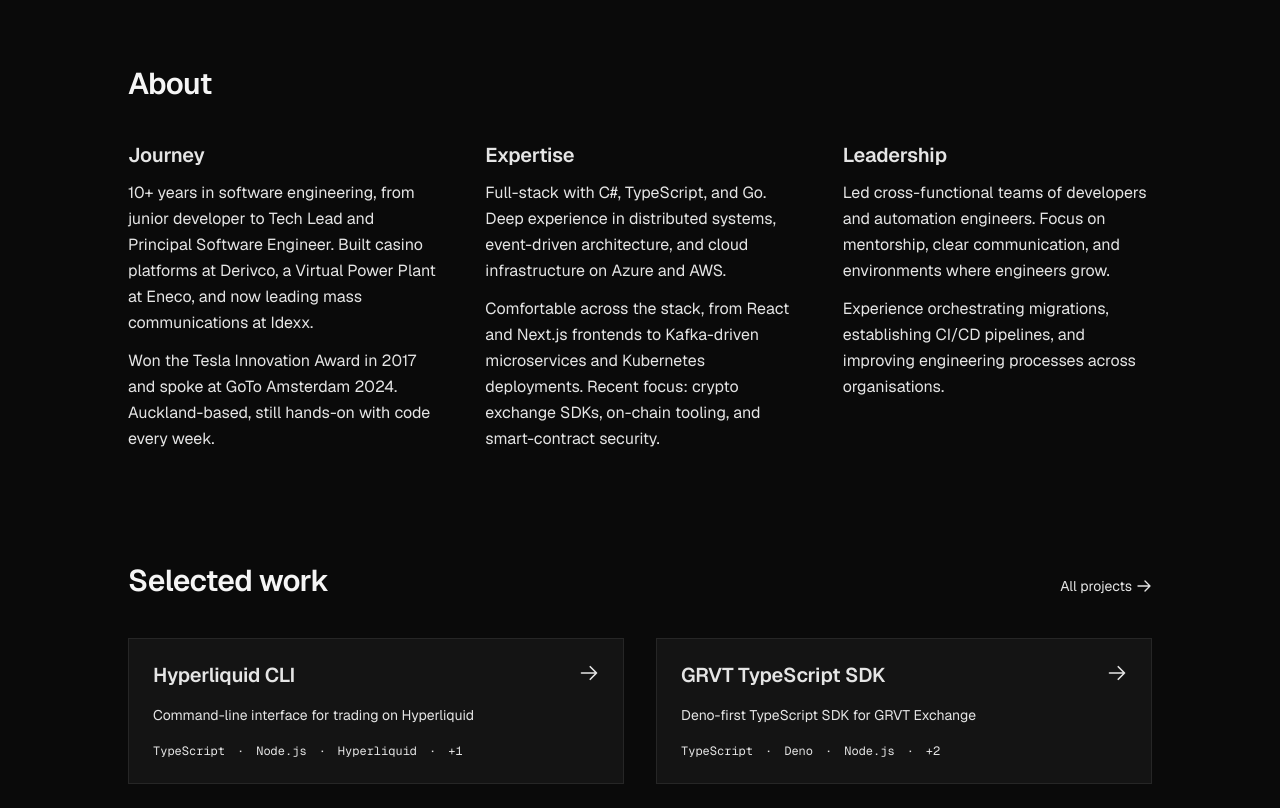
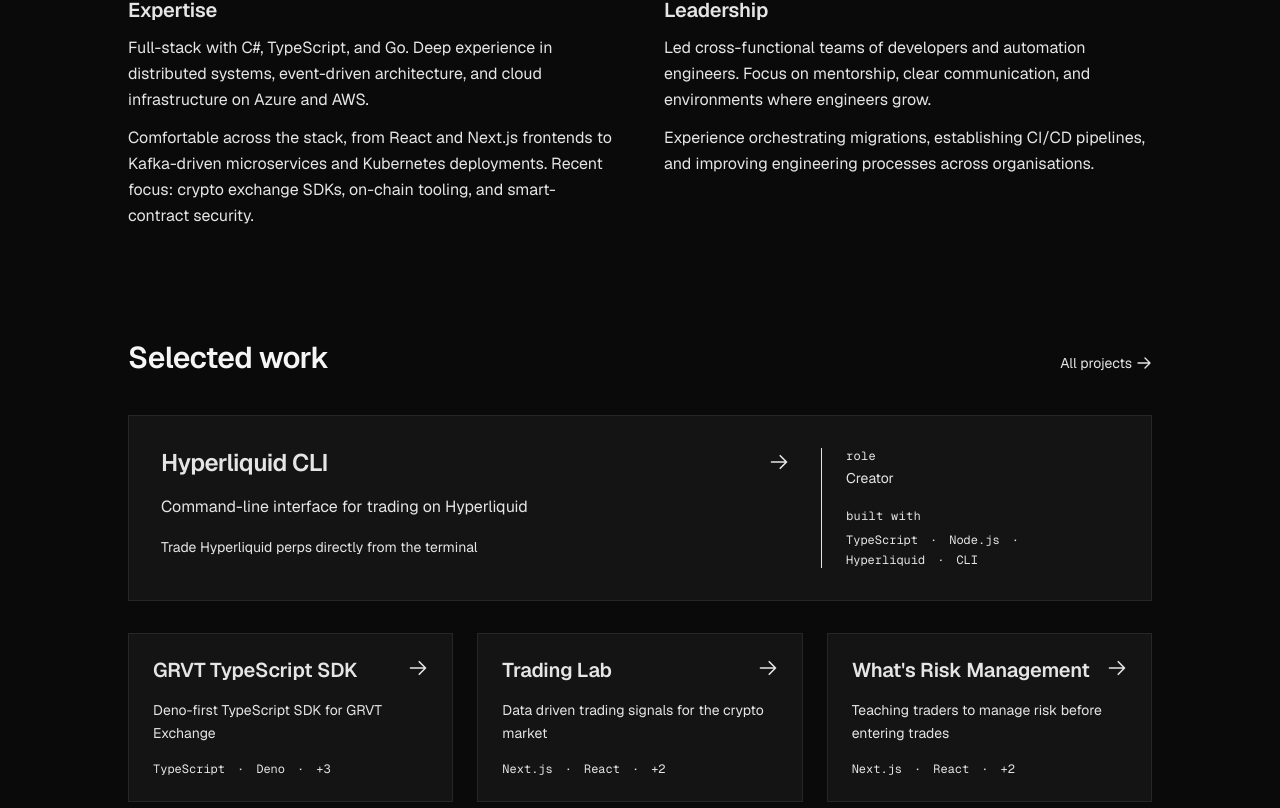
Before and after one commit to wezzcoetzee/wezzcoetzee, a Next.js app: page / in a window 1280 px wide. Shown: the part 852-1660 px from the top of the page. Built offline with nearby package versions, Linux system fonts and the light colour scheme.

Commit message:
feat: impeccable design

```diff
--- a/src/app/globals.css
+++ b/src/app/globals.css
@@ -83,10 +83,10 @@
   .hero-headline {
     font-family: var(--font-body), sans-serif;
     font-weight: 600;
-    letter-spacing: -0.035em;
-    font-size: clamp(2.5rem, 5.5vw + 0.5rem, 5rem);
+    letter-spacing: -0.025em;
+    font-size: clamp(2rem, 3vw + 0.75rem, 3.5rem);
     color: rgb(var(--color-primary));
-    line-height: 1.04;
+    line-height: 1.1;
   }
 
   h2 {
@@ -128,6 +128,16 @@
 
   .rise-in {
     animation: riseIn 0.7s cubic-bezier(0.16, 1, 0.3, 1) forwards;
+  }
+
+  [data-reveal='armed'] {
+    opacity: 0;
+    transform: translateY(16px);
+  }
+
+  [data-reveal='shown'] {
+    animation: riseIn 0.6s cubic-bezier(0.16, 1, 0.3, 1) both;
+    animation-delay: calc(var(--reveal-i, 0) * 60ms);
   }
 
   .bg-background {
@@ -248,4 +258,11 @@
   .rise-in {
     animation-duration: 0.01ms !important;
   }
+
+  [data-reveal='armed'],
+  [data-reveal='shown'] {
+    animation: none !important;
+    opacity: 1 !important;
+    transform: none !important;
+  }
 }
--- a/src/app/opengraph-image.tsx
+++ b/src/app/opengraph-image.tsx
@@ -15,7 +15,6 @@
 // Image generation
 export default async function Image() {
   return new ImageResponse(
-    (
     <div
       style={{
         fontSize: 60,
@@ -155,8 +154,7 @@
           }}
         />
       </div>
-      </div>
-    ),
+    </div>,
     {
       ...size,
     }
--- a/src/components/About.tsx
+++ b/src/components/About.tsx
@@ -7,7 +7,7 @@
   return (
     <div className="space-y-3">
       <h3 className="text-foreground">{title}</h3>
-      <div className="text-sm text-muted-foreground leading-relaxed space-y-3">{children}</div>
+      <div className="text-base text-muted-foreground leading-relaxed space-y-3">{children}</div>
     </div>
   );
 }
@@ -17,19 +17,20 @@
     <section className="space-y-10">
       <h2>About</h2>
 
-      <div className="grid grid-cols-1 md:grid-cols-3 gap-10 md:gap-12">
-        <AboutBlock title="Journey">
-          <p>
+      <div className="space-y-12">
+        <div className="max-w-3xl space-y-4">
+          <p className="text-lg text-foreground leading-relaxed">
             10+ years in software engineering, from junior developer to Tech Lead and Principal
             Software Engineer. Built casino platforms at Derivco, a Virtual Power Plant at Eneco,
             and now leading mass communications at Idexx.
           </p>
-          <p>
+          <p className="text-base text-muted-foreground leading-relaxed">
             Won the Tesla Innovation Award in 2017 and spoke at GoTo Amsterdam 2024. Auckland-based,
             still hands-on with code every week.
           </p>
-        </AboutBlock>
+        </div>
 
+        <div className="grid grid-cols-1 md:grid-cols-2 gap-10 md:gap-12">
           <AboutBlock title="Expertise">
             <p>
               Full-stack with C#, TypeScript, and Go. Deep experience in distributed systems,
@@ -44,8 +45,8 @@
 
           <AboutBlock title="Leadership">
             <p>
-            Led cross-functional teams of developers and automation engineers. Focus on mentorship,
-            clear communication, and environments where engineers grow.
+              Led cross-functional teams of developers and automation engineers. Focus on
+              mentorship, clear communication, and environments where engineers grow.
             </p>
             <p>
               Experience orchestrating migrations, establishing CI/CD pipelines, and improving
@@ -53,6 +54,7 @@
             </p>
           </AboutBlock>
         </div>
+      </div>
     </section>
   );
 }
--- a/src/components/FeaturedWork.tsx
+++ b/src/components/FeaturedWork.tsx
@@ -1,12 +1,13 @@
 import Link from 'next/link';
 import { PROJECTS } from '@/data';
 import { ProjectCard } from './ProjectCard';
+import { Reveal } from './Reveal';
 import { ArrowRightIcon } from './Icons';
 
 const FEATURED_COUNT = 4;
 
 export default function FeaturedWork() {
-  const featured = PROJECTS.slice(0, FEATURED_COUNT);
+  const [lead, ...rest] = PROJECTS.slice(0, FEATURED_COUNT);
 
   return (
     <section className="space-y-10">
@@ -21,10 +22,20 @@
         </Link>
       </div>
 
-      <div className="grid grid-cols-1 md:grid-cols-2 gap-6 md:gap-8">
-        {featured.map((project) => (
-          <ProjectCard key={project.slug} project={project} maxTechnologies={3} />
-        ))}
+      <div className="space-y-6 md:space-y-8">
+        {lead && (
+          <Reveal index={0}>
+            <ProjectCard project={lead} variant="lead" />
+          </Reveal>
+        )}
+
+        <div className="grid grid-cols-1 md:grid-cols-3 gap-6">
+          {rest.map((project, i) => (
+            <Reveal key={project.slug} index={i + 1} className="h-full">
+              <ProjectCard project={project} maxTechnologies={2} />
+            </Reveal>
+          ))}
+        </div>
       </div>
     </section>
   );
--- a/src/components/ProjectCard.tsx
+++ b/src/components/ProjectCard.tsx
@@ -6,12 +6,14 @@
   project: Project;
   headingLevel?: 'h2' | 'h3';
   maxTechnologies?: number;
+  variant?: 'grid' | 'lead';
 };
 
 export function ProjectCard({
   project,
   headingLevel: Heading = 'h3',
   maxTechnologies,
+  variant = 'grid',
 }: ProjectCardProps) {
   const visibleTech = maxTechnologies
     ? project.technologies.slice(0, maxTechnologies)
@@ -20,11 +22,57 @@
     ? Math.max(0, project.technologies.length - maxTechnologies)
     : 0;
 
+  if (variant === 'lead') {
+    const outcome = project.highlights[0];
+
+    return (
+      <Link href={`/work/${project.slug}/`} className="group relative block w-full text-left">
+        <div className="card-minimal p-6 md:p-8">
+          <div className="grid grid-cols-1 md:grid-cols-12 gap-x-8 gap-y-6">
+            <div className="md:col-span-8 space-y-4">
+              <div className="flex items-start justify-between gap-4">
+                <Heading className="text-xl md:text-2xl tracking-[-0.02em] leading-tight text-foreground">
+                  {project.title}
+                </Heading>
+                <div className="flex-shrink-0 mt-1 text-muted-foreground transition-all duration-300 group-hover:text-foreground group-hover:translate-x-1 group-hover:-translate-y-1">
+                  <ArrowRightIcon className="w-5 h-5" />
+                </div>
+              </div>
+
+              <p className="text-base text-muted-foreground leading-relaxed">{project.tagline}</p>
+
+              {outcome && <p className="text-sm text-foreground leading-relaxed">{outcome}</p>}
+            </div>
+
+            <div className="md:col-span-4 md:border-l md:border-border md:pl-6 space-y-5">
+              <div>
+                <dt className="font-mono text-xs text-muted-foreground tracking-wide mb-1">role</dt>
+                <dd className="text-sm text-foreground">{project.role}</dd>
+              </div>
+              <div>
+                <dt className="font-mono text-xs text-muted-foreground tracking-wide mb-2">
+                  built with
+                </dt>
+                <dd className="flex flex-wrap gap-x-3 gap-y-1 font-mono text-xs text-muted-foreground">
+                  {project.technologies.map((tech, i) => (
+                    <span key={tech}>
+                      {tech}
+                      {i < project.technologies.length - 1 && (
+                        <span className="ml-3 text-border">·</span>
+                      )}
+                    </span>
+                  ))}
+                </dd>
+              </div>
+            </div>
+          </div>
+        </div>
+      </Link>
+    );
+  }
+
   return (
-    <Link
-      href={`/work/${project.slug}/`}
-      className="group relative block w-full h-full text-left"
-    >
+    <Link href={`/work/${project.slug}/`} className="group relative block w-full h-full text-left">
       <div className="card-minimal p-6 h-full">
         <div className="space-y-4">
           <div className="flex items-start justify-between gap-3">
--- /dev/null
+++ b/src/components/Reveal.tsx
@@ -0,0 +1,59 @@
+'use client';
+
+import { useEffect, useRef, useState } from 'react';
+
+type RevealProps = {
+  children: React.ReactNode;
+  /** Stagger position within a sibling group; drives the entrance delay. */
+  index?: number;
+  className?: string;
+};
+
+/**
+ * Reveals its children once, when they scroll into view, as a staggered
+ * sibling entrance. Content renders visible by default; JS only arms the
+ * hidden state after paint, so no-JS, SSG, and reduced-motion all keep the
+ * content fully visible with no motion.
+ */
+export function Reveal({ children, index = 0, className }: RevealProps) {
+  const ref = useRef<HTMLDivElement>(null);
+  const [phase, setPhase] = useState<'idle' | 'armed' | 'shown'>('idle');
+
+  useEffect(() => {
+    const el = ref.current;
+    if (!el) return;
+    if (
+      !('IntersectionObserver' in window) ||
+      window.matchMedia('(prefers-reduced-motion: reduce)').matches
+    ) {
+      return; // stay visible, no motion
+    }
+
+    setPhase('armed');
+    const observer = new IntersectionObserver(
+      (entries) => {
+        for (const entry of entries) {
+          if (entry.isIntersecting) {
+            setPhase('shown');
+            observer.disconnect();
+            break;
+          }
+        }
+      },
+      { threshold: 0.15, rootMargin: '0px 0px -10% 0px' }
+    );
+    observer.observe(el);
+    return () => observer.disconnect();
+  }, []);
+
+  return (
+    <div
+      ref={ref}
+      data-reveal={phase === 'idle' ? undefined : phase}
+      style={{ '--reveal-i': index } as React.CSSProperties}
+      className={className}
+    >
+      {children}
+    </div>
+  );
+}
```
Also changed, not shown: src/components/Introduction.tsx (+3 -4 lines), .impeccable/live/config.json (added), 2 other files (tests, documents, lock files or other folders). Lines whose indentation alone changed are shown as unchanged.
